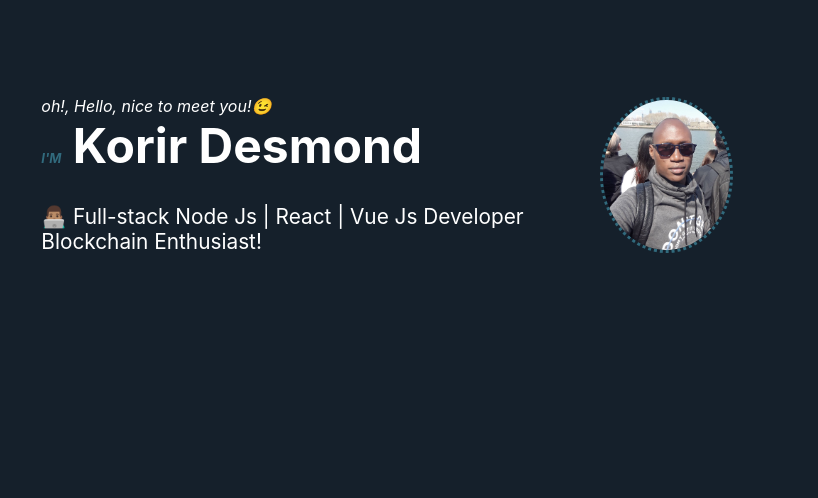
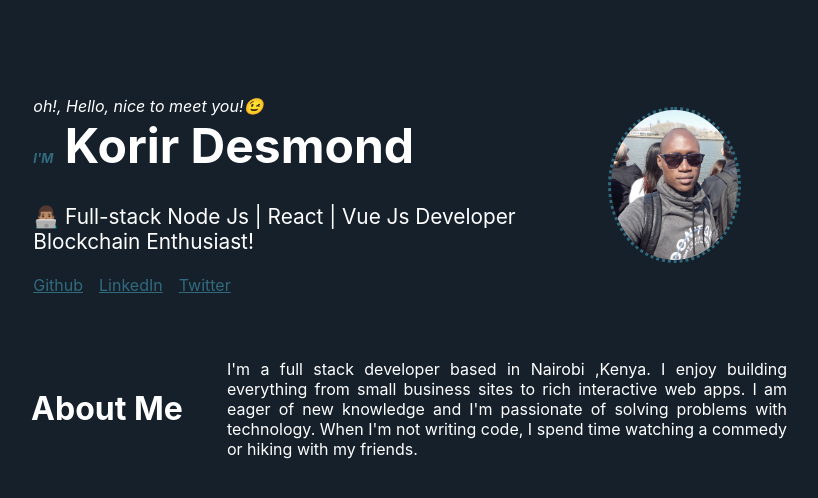
Before and after one commit to dessHub/portfolio, a React (Create React App) app: page / in a window 1280 px wide. Shown: the top 498 px of the page, without its empty margins (253-1071 px from the left). Built offline with nearby package versions, Linux system fonts and the light colour scheme.

Commit message:
Design about section

```diff
--- /dev/null
+++ b/src/components/About.js
@@ -0,0 +1,14 @@
+import React from 'react';
+
+function About () {
+  return (
+    <div className="about">
+        <h3 className="about__title">About Me</h3>
+        <div className="about__copy">
+           <p>I'm a full stack developer based in Nairobi ,Kenya. I enjoy building everything from small business sites to rich interactive web apps. I am eager of new knowledge and I'm passionate of solving problems with technology. When I'm not writing code, I spend time watching a commedy or hiking with my friends.</p>
+        </div>
+    </div>
+  )
+}
+
+export default About;
--- a/src/components/App.js
+++ b/src/components/App.js
@@ -1,11 +1,13 @@
 import React from 'react';
 import '../styles/App.scss';
 import Hero from './Hero';
+import About from './About';
 
 function App() {
   return (
     <div className="App">
        <Hero />
+       <About />
     </div>
   );
 }
--- a/src/components/Hero.js
+++ b/src/components/Hero.js
@@ -9,6 +9,12 @@ function Hero() {
                <p className="hero__intro-name"><span>I'M</span> Korir Desmond</p>
  <p className="hero__intro-title"> <span role="img" aria-label="dev">👨🏽‍💻</span> <span>Full-stack Node Js | React | Vue Js Developer</span></p>
        <p className="hero__intro-subtitle">Blockchain Enthusiast! </p>
+
+       <div class="hero__socials">
+           <span><a href="https://github.com/dessHub" target="_blank">Github</a></span>
+           <span><a href="https://www.linkedin.com/in/kipngetich-korir-desmond/" target="_blank">LinkedIn</a></span>
+           <span><a href="https://twitter.com/DeskipL" target="_blank">Twitter</a></span>
+       </div>
       </div>
       <div className="hero__avatar">
         <div className="hero__avatar-frame">
--- a/src/styles/App.scss
+++ b/src/styles/App.scss
@@ -45,6 +45,20 @@
     margin-top: 0;
   }
 
+  &__socials {
+    display: flex;
+    flex-direction: row;
+    align-items: flex-start;
+
+    span {
+      margin-right: 1em;
+
+      a {
+        color: $third-color;
+      }
+    }
+  }
+
   @media (max-width: #{$large-screen}) {
     display: grid;
     grid-row: auto;
@@ -82,3 +96,31 @@
     max-height: 150px;
   }
 }
+
+.about {
+  margin-top: 3em;
+  margin-left: $desktop-margin;
+  margin-right: $desktop-margin;
+  display: grid;
+  grid-template-columns: 30% 70%;
+
+  &__title {
+    text-align: center;
+    font-weight: bold;
+    font-size: $heading;
+    display: flex;
+    align-items: center;
+    justify-content: center;
+  }
+
+  &__copy {
+    text-align: justify;
+  }
+
+  @media (max-width: #{$large-screen}) {
+    display: block;
+    margin-top: 2em;
+    margin-left: $mobile-margin;
+    margin-right: $mobile-margin;
+  }
+}
--- a/src/styles/variables.scss
+++ b/src/styles/variables.scss
@@ -1,7 +1,9 @@
 $medium-screen: 625px;
 $large-screen: 900px;
 
-$desktop-margin: 20%;
+$desktop-margin: 15em;
 $mobile-margin: 1em;
 
 $third-color: #316a7d;
+
+$heading: 2em;
```
